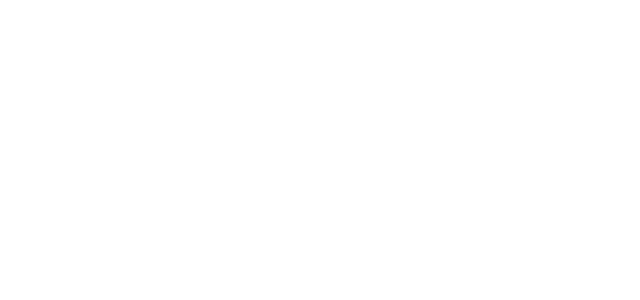
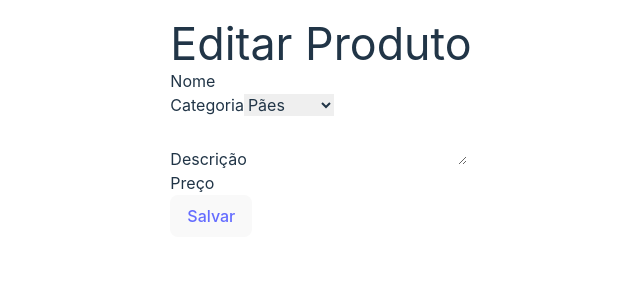
Before and after one commit to adejuniorr/Padaria-Web, a React (Vite) app in the folder frontend/: page /editar/1 in a window 1280 px wide. Before the commit this address had no page. Shown: the top 300 px of the page, without its empty margins (319-959 px from the left). Built offline with nearby package versions, Linux system fonts and the light colour scheme; no server answers.

Commit message:
:sparkles: feat : PUT Products

```diff
--- /dev/null
+++ b/frontend/src/components/EditProduct.tsx
@@ -0,0 +1,76 @@
+import { useEffect } from 'react';
+import { z } from 'zod';
+import { useForm } from 'react-hook-form';
+import { zodResolver } from '@hookform/resolvers/zod';
+import { useNavigate, useParams } from 'react-router-dom';
+import axios from 'axios';
+
+const schema = z.object({
+  nome: z.string().min(1, "O nome é obrigatório"),
+  categoria: z.enum(['Pães', 'Doces', 'Salgados'], { required_error: "A categoria é obrigatória", description: "Categoria inválida" }),
+  descricao: z.string().optional(),
+  preco: z.number().positive("O preço deve ser positivo").min(0.01, "O preço deve ser maior que zero")
+});
+
+type ProductForm = z.infer<typeof schema>;
+
+export default function EditProduct() {
+  const { id } = useParams<{ id: string }>();
+  const navigate = useNavigate();
+  const { register, handleSubmit, setValue, formState: { errors } } = useForm<ProductForm>({
+    resolver: zodResolver(schema),
+  });
+
+  useEffect(() => {
+    axios.get(`http://localhost:8000/api/produtos/${id}`)
+      .then((res) => {
+        const response = res.data;
+
+        if (response.success) {
+          const product = response.data;
+
+          setValue('nome', product.nome);
+          setValue('categoria', product.categoria);
+          setValue('descricao', product.descricao);
+          setValue('preco', product.preco);
+        }
+      });
+  }, [id, setValue]);
+
+  const onSubmit = async (data: ProductForm) => {
+    await axios.put(`http://localhost:8000/api/produtos/${id}`, data);
+    navigate('/');
+  };
+
+  return (
+    <div>
+      <h1>Editar Produto</h1>
+      <form onSubmit={handleSubmit(onSubmit)}>
+        <div>
+          <label>Nome</label>
+          <input type="text" {...register('nome')} />
+          {errors.nome && <span>{errors.nome.message}</span>}
+        </div>
+        <div>
+          <label>Categoria</label>
+          <select {...register('categoria')}>
+            <option value="Pães">Pães</option>
+            <option value="Doces">Doces</option>
+            <option value="Salgados">Salgados</option>
+          </select>
+          {errors.categoria && <span>{errors.categoria.message}</span>}
+        </div>
+        <div>
+          <label>Descrição</label>
+          <textarea {...register('descricao')} />
+        </div>
+        <div>
+          <label>Preço</label>
+          <input type="number" step="0.01" {...register('preco')} />
+          {errors.preco && <span>{errors.preco.message}</span>}
+        </div>
+        <button type="submit">Salvar</button>
+      </form>
+    </div>
+  );
+}
--- a/frontend/src/main.tsx
+++ b/frontend/src/main.tsx
@@ -3,12 +3,14 @@
 import { BrowserRouter, Routes, Route } from 'react-router-dom'
 import './global.css'
 import ListProducts from './components/ListProducts'
+import EditProduct from './components/EditProduct'
 
 createRoot(document.getElementById('root')!).render(
   <StrictMode>
     <BrowserRouter>
       <Routes>
         <Route path="/" element={<ListProducts />} />
+        <Route path="/editar/:id" element={<EditProduct />} />
       </Routes>
     </BrowserRouter>
   </StrictMode>,
```
